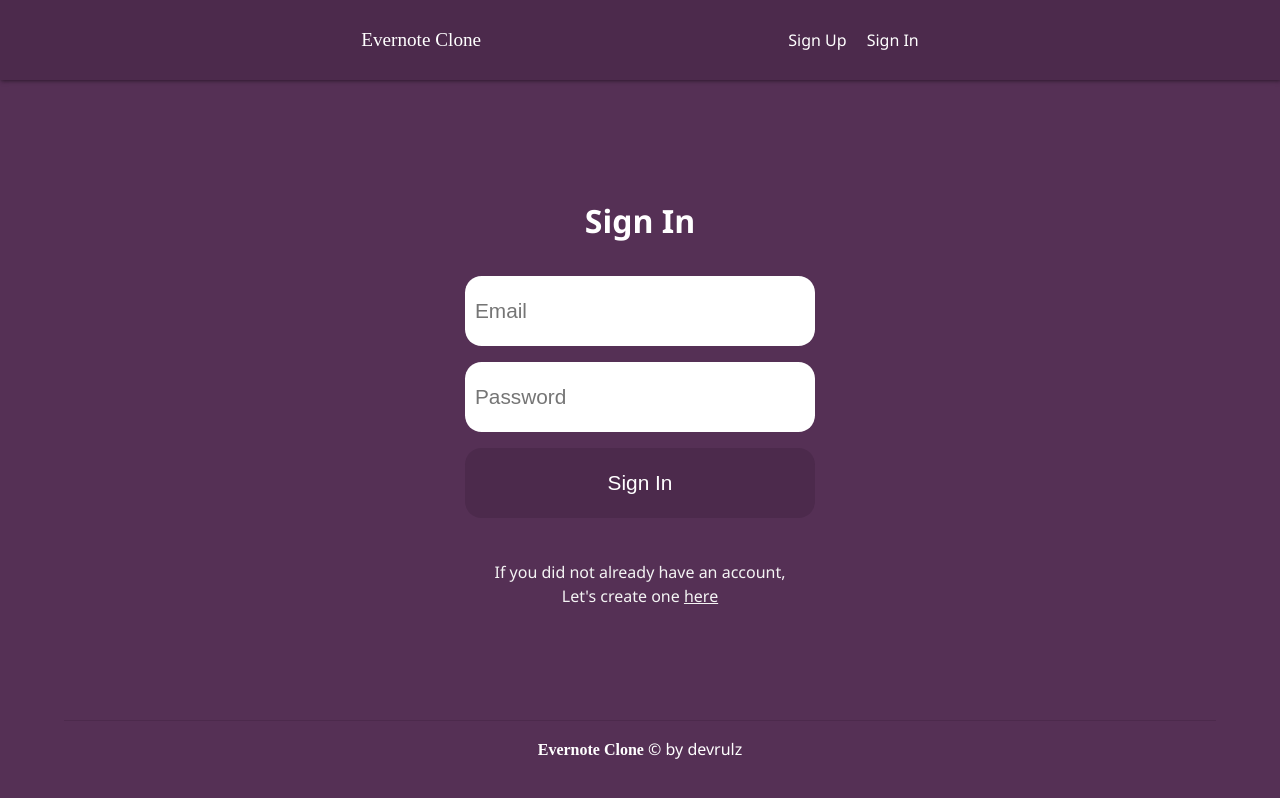
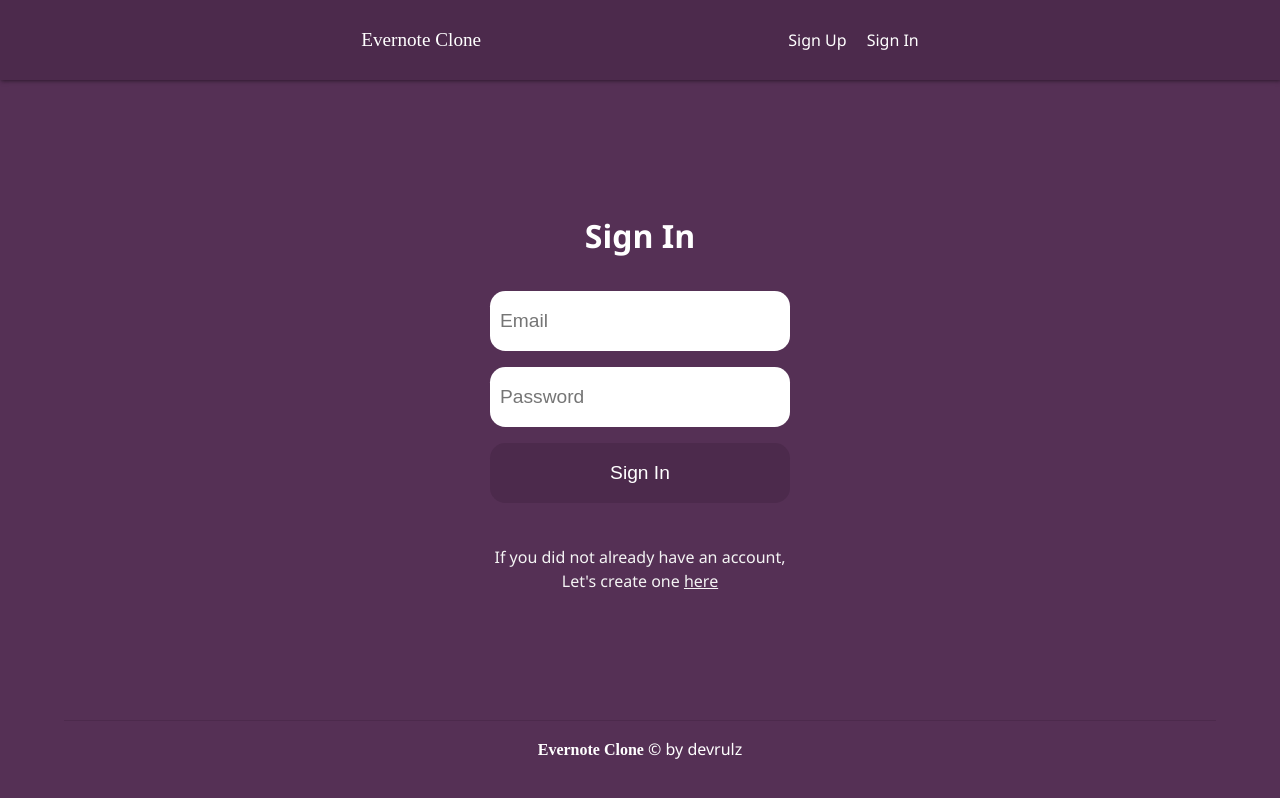
Before and after one commit to rooneyrulz/evernote_clone, a React (Create React App) app: page /sign-in in a window 1280 px wide. Built offline with nearby package versions, Linux system fonts and the light colour scheme; no server answers.

Commit message:
changed some code in alert

```diff
--- a/src/layouts/Alert.jsx
+++ b/src/layouts/Alert.jsx
@@ -9,23 +9,29 @@ const Alert = () => {
 
   return authData.errors.length > 0 ? (
     <div className='alert__container'>
-      {authData.errors.map((error) => (
+      {authData.errors.map(
+        (error) =>
+          error.msg && (
             <div key={error.id} className='alert'>
               <p style={{ color: 'crimson' }} className='alert__text'>
                 {error.msg}
               </p>
             </div>
-      ))}
+          )
+      )}
     </div>
   ) : everNote.errors.length > 0 ? (
     <div className='alert__container'>
-      {everNote.errors.map((error) => (
+      {everNote.errors.map(
+        (error) =>
+          error.msg && (
             <div key={error.id} className='alert'>
               <p style={{ color: 'crimson' }} className='alert__text'>
                 {error.msg}
               </p>
             </div>
-      ))}
+          )
+      )}
     </div>
   ) : null;
 };
--- a/src/styles/auth.module.css
+++ b/src/styles/auth.module.css
@@ -18,11 +18,11 @@
 }
 
 .input__email {
-    width: 350px;
-    height: 70px;
+    width: 300px;
+    height: 60px;
     border: none;
     outline: none;
-    font-size: 1.3rem;
+    font-size: 1.2rem;
     padding: 5px 10px;
     margin-bottom: 1rem;
     border-radius: 0.8em;
@@ -31,11 +31,11 @@
 }
 
 .input__password {
-    width: 350px;
-    height: 70px;
+    width: 300px;
+    height: 60px;
     border: none;
     outline: none;
-    font-size: 1.3rem;
+    font-size: 1.2rem;
     padding: 5px 10px;
     margin-bottom: 1rem;
     border-radius: 0.8em;
@@ -44,12 +44,12 @@
 }
 
 .btn__auth {
-    width: 350px;
-    height: 70px;
+    width: 300px;
+    height: 60px;
     border: none;
     outline: none;
     cursor: pointer;
-    font-size: 1.3rem;
+    font-size: 1.2rem;
     padding: 5px 10px;
     margin-bottom: 1rem;
     border-radius: 0.8em;
```
Lines whose indentation alone changed are shown as unchanged.
